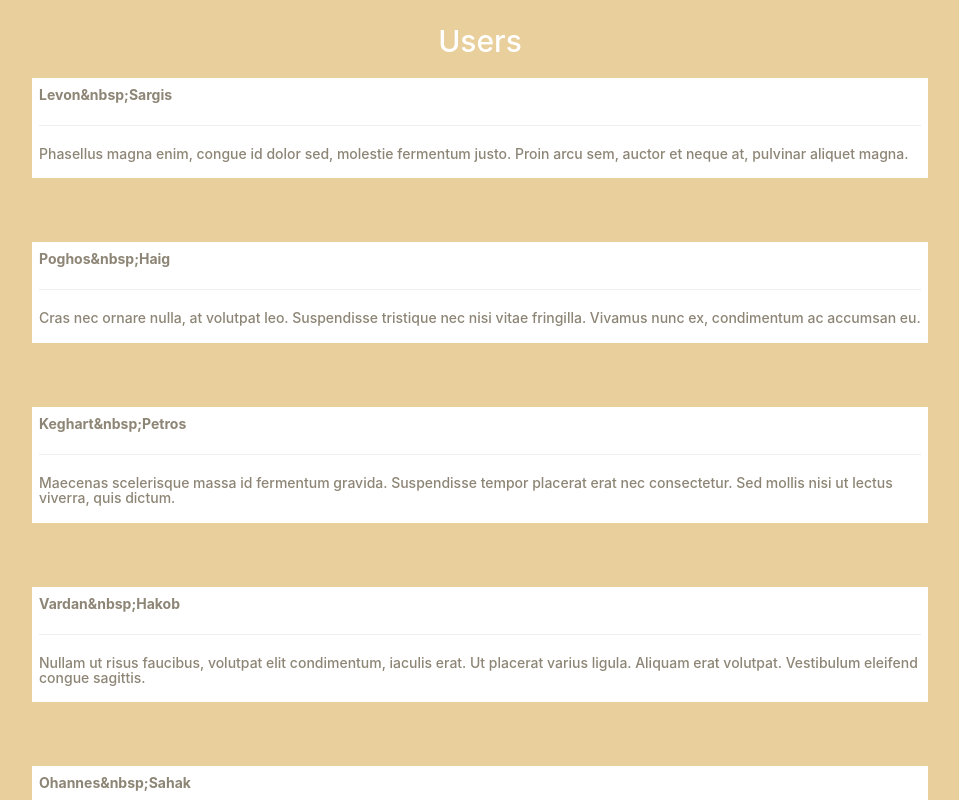
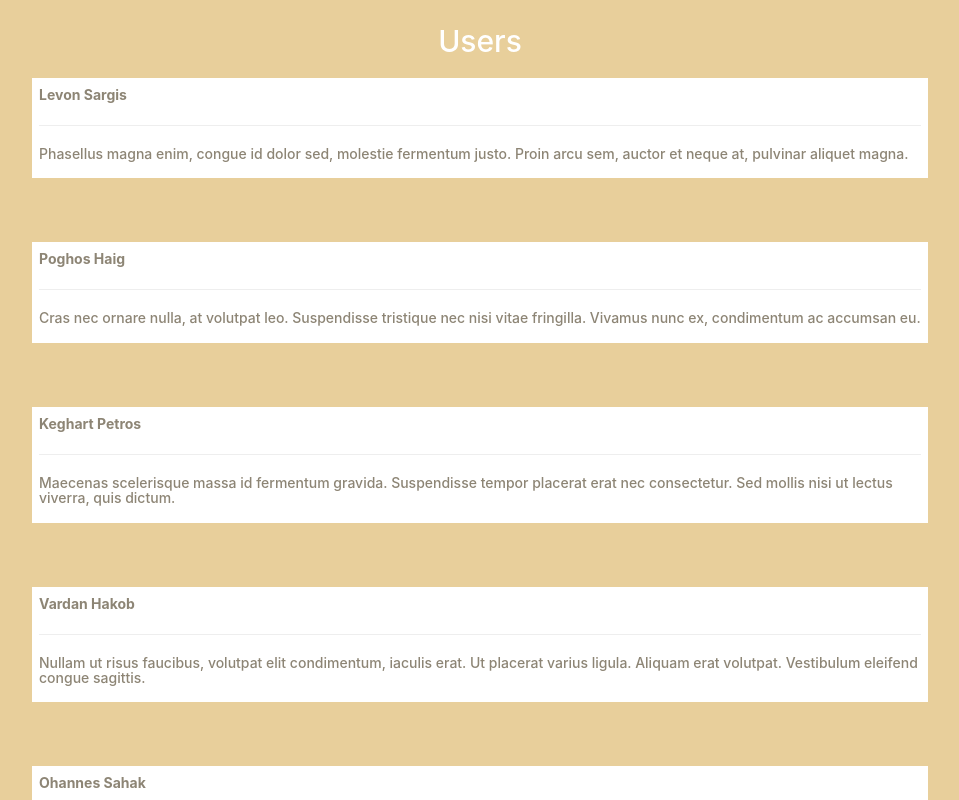
Before and after one commit to shelyakova/JSONtask, a React (Create React App) app: page / in a window 1280 px wide. Both pictures are taken after a click on the button "Show users". Shown: the top 800 px of the page, without its empty margins (160-1119 px from the left). Built offline with nearby package versions, Linux system fonts and the light colour scheme.

Commit message:
Final fixed bugs

```diff
--- a/src/App.js
+++ b/src/App.js
@@ -41,7 +41,7 @@ class App extends Component {
               <div className={key < this.state.usersOnPage ? "user": null}>
                 <p key={i.id}>
                   {key < this.state.usersOnPage ? i.name : null}
-                  {key < this.state.usersOnPage ? "&nbsp;" : null}
+                  {key < this.state.usersOnPage ? " " : null}
                   {key < this.state.usersOnPage ? i.surname : null}
                 </p>
                   {key < this.state.usersOnPage ? <hr/> : null}
```
